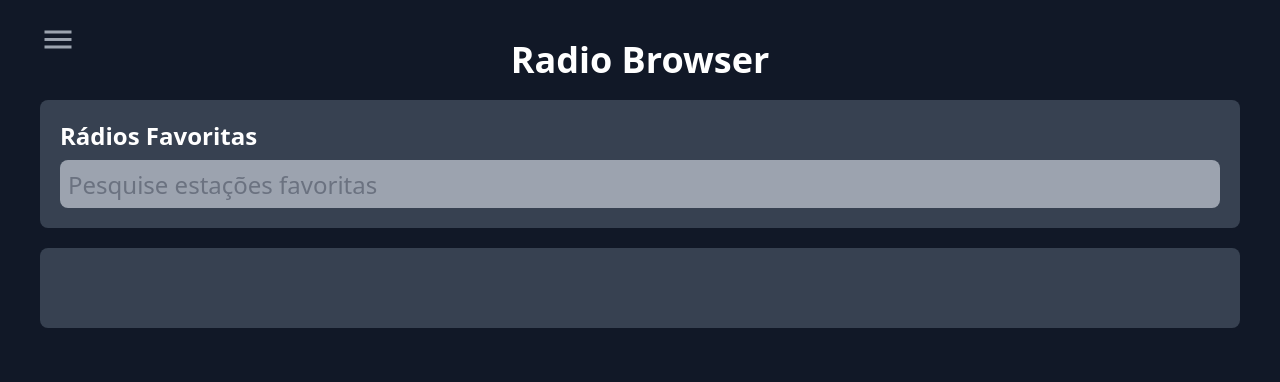
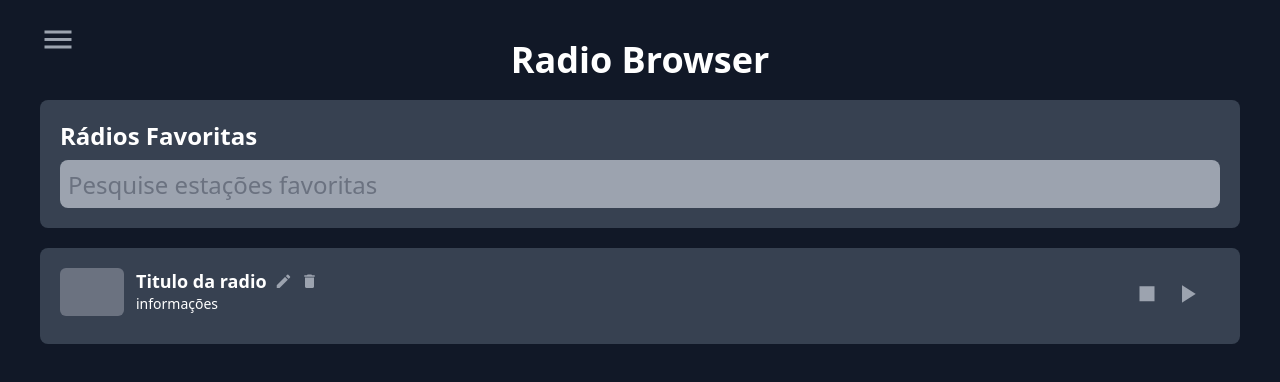
Before and after one commit to CarolineT9/radio-browser, a Vue app: page / in a window 1280 px wide. Shown: the top 382 px of the page. Built offline with nearby package versions, Linux system fonts and the light colour scheme; no server answers; what vue-awesome-paginate would draw is missing.

Commit message:
:recycle: refactor: adding new component FavoritesView

```diff
--- a/src/App.vue
+++ b/src/App.vue
@@ -1,6 +1,7 @@
 <script setup>
 import { ref } from 'vue';
 import Menu from './components/Menu.vue';
+import FavoritesView from './components/FavoritesView.vue';
 
 const isMenuOpen = ref(false);
 
@@ -34,22 +35,7 @@
       </div>
 
       <!-- Área da rádio -->
-      <div>
-        <!-- Favoritos -->
-        <div class="bg-gray-700 rounded-lg p-5 min-h-20">
-          <h2 class="text-2xl font-semibold text-white">Rádios Favoritas</h2>
-          <input
-            class="w-full text-2xl px-2 mt-2 h-12 text-gray-700 font-medium rounded-lg bg-gray-400 placeholder-gray-500"
-            type="text"
-            placeholder="Pesquise estações favoritas"
-          />
-        </div>
-
-
-        <div class="mt-5">
-          <div class="bg-gray-700 rounded-lg p-5 min-h-20"></div>
-        </div>
-      </div>
+     <FavoritesView/>
     </main>
   </div>
 </template>
--- /dev/null
+++ b/src/components/FavoritesView.vue
@@ -0,0 +1,42 @@
+<template>
+    <div>
+        <!-- Favoritos -->
+        <div class="bg-gray-700 rounded-lg p-5 min-h-20">
+            <h2 class="text-2xl font-semibold text-white">Rádios Favoritas</h2>
+            <input
+                class="w-full text-2xl px-2 mt-2 h-12 text-gray-700 font-medium rounded-lg bg-gray-400 placeholder-gray-500"
+                type="text" placeholder="Pesquise estações favoritas" />
+        </div>
+        <div class="mt-5">
+            <div class="bg-gray-700 rounded-lg h-full p-5 min-h-20 flex justify-between">
+                <div class="flex h-full">
+                    <div class="bg-gray-500 w-16 h-12 mr-3 rounded-md"></div>
+                    <div class="flex">
+                        <div>
+                            <p class="font-semibold text-white">Titulo da radio</p>
+                            <p class="text-white text-sm -mt-px">informações</p>
+                        </div>
+                        <button class="ml-2 mr-2 flex">
+                            <i class="mdi mdi-pencil  text-gray-400"></i>
+                        </button>
+                        <button class="flex">
+                            <i class="mdi mdi-delete  text-gray-400"></i>
+                        </button>
+                    </div>
+                </div>
+                <div class="h-full p-2 flex align-middle">
+                    <button class="w-10 h-10 flex ">
+                        <i class="mdi mdi-stop text-3xl text-gray-400"></i>
+                    </button>
+                    <button class="w-10 h-10 flex ">
+                        <i class="mdi mdi-play text-3xl text-gray-400"></i>
+                    </button>
+
+                </div>
+
+
+            </div>
+
+        </div>
+    </div>
+</template>
--- a/src/components/Menu.vue
+++ b/src/components/Menu.vue
@@ -88,8 +88,6 @@
   currentPage.value = page;
 };
 
-
-
 </script>
 
 <template>
@@ -142,7 +140,7 @@
     height: 40px;
 
     column-gap: 20px;
-    margin-top: 40px;
+    margin-top: 20px;
   }
 
   .paginate-buttons {
```
